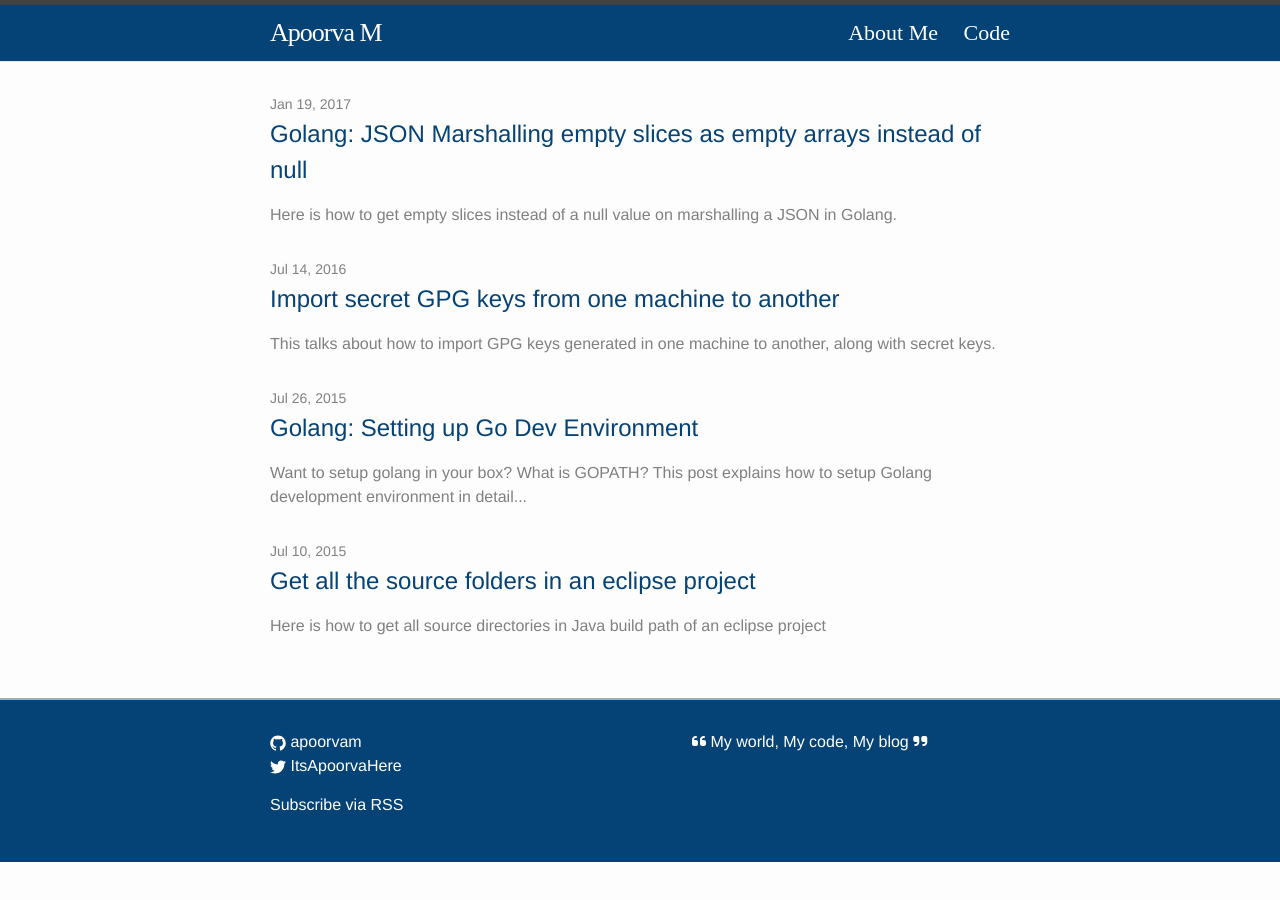
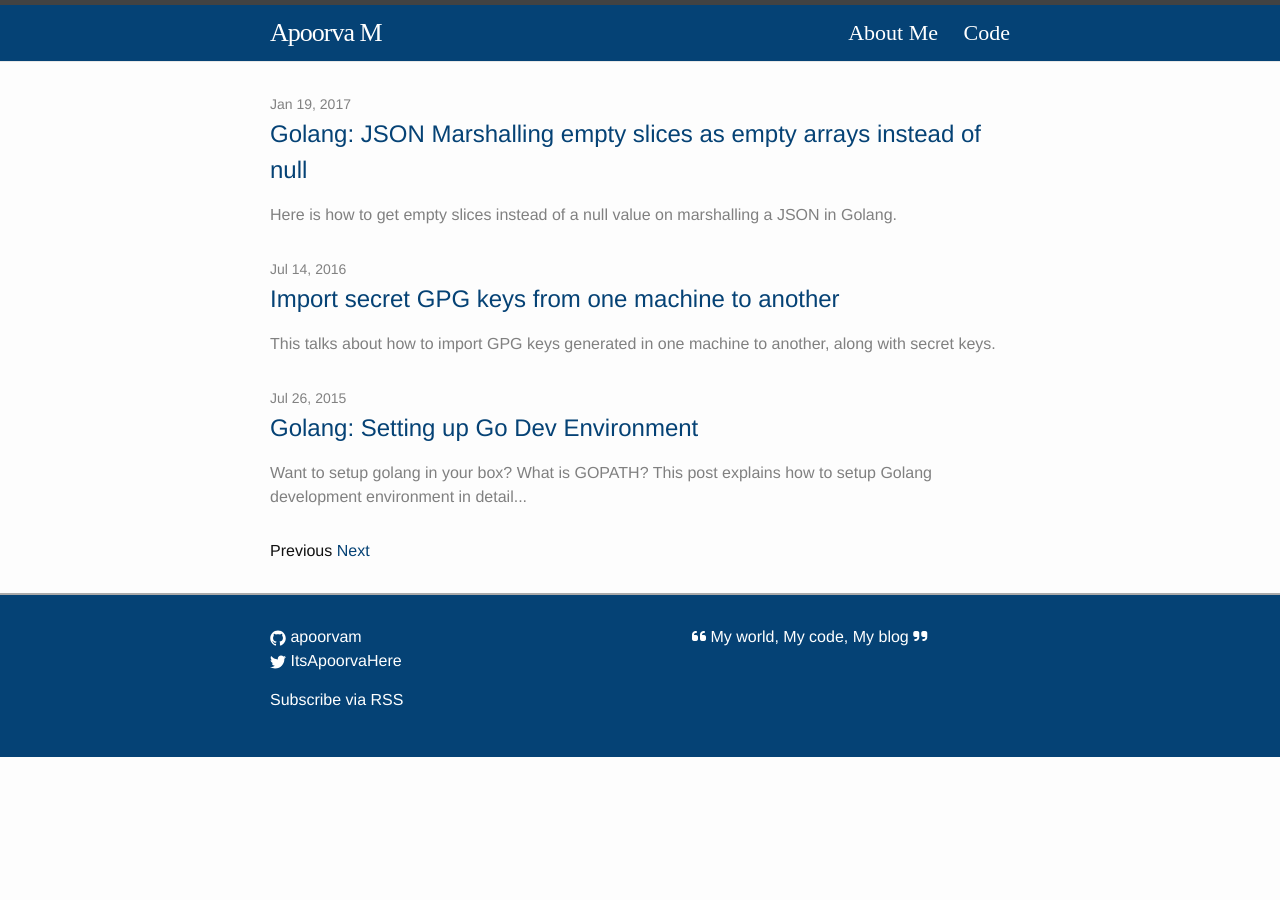
Before and after one commit to apoorvam/apoorvam.github.io, a Jekyll site: the page built from index.html, in a window 1280 px wide. Built offline with Jekyll 4.4.1, drawn with Linux system fonts in a browser that asks for light colours; nearby versions of some CDN libraries; the list of posts is cut into pages by our own code.

Commit message:
Adding pagination to site

```diff
--- /dev/null
+++ b/Gemfile
@@ -0,0 +1,4 @@
+source "https://rubygems.org"
+
+gem "jekyll"
+gem "jekyll-paginate"
--- a/_config.yml
+++ b/_config.yml
@@ -15,3 +15,9 @@ github_username:  apoorvam
 
 # Build settings
 markdown: kramdown
+
+gems: [jekyll-paginate]
+
+# Paginate
+paginate: 3
+paginate_path: "/page-:num/"
--- a/index.html
+++ b/index.html
@@ -3,9 +3,8 @@ layout: default
 ---
 
 <div class="home">
-
   <ul class="post-list">
-    {% for post in site.posts %}
+    {% for post in paginator.posts %}
       <li>
         <span class="post-meta">{{ post.date | date: "%b %-d, %Y" }}</span>
 
@@ -17,4 +16,20 @@ layout: default
     {% endfor %}
   </ul>
 
+  <div class="pagination-links">
+    {% if paginator.previous_page %}
+    <a href="{{ paginator.previous_page_path }}" class="previous">Previous</a>
+    {% else %}
+    <span class="previous inactive">Previous</span>
+    {% endif %}
+
+    <span class="pagination-link-divider"></span>
+
+    {% if paginator.next_page %}
+    <a href="{{ paginator.next_page_path }}" class="next">Next</a>
+    {% else %}
+    <span class="next inactive">Next</span>
+    {% endif %}
+  </div>
+
 </div>
```
Also changed, not shown: Gemfile.lock (added).
